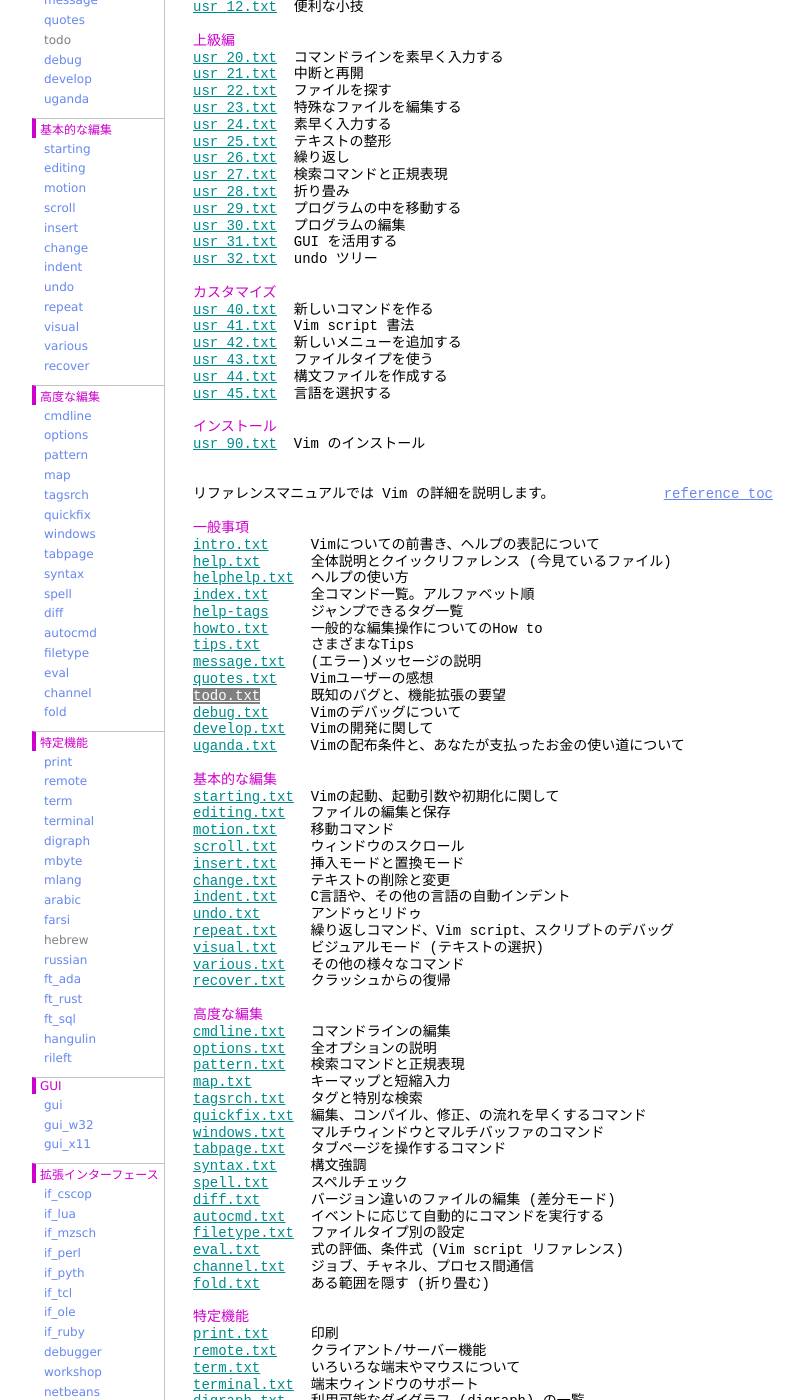
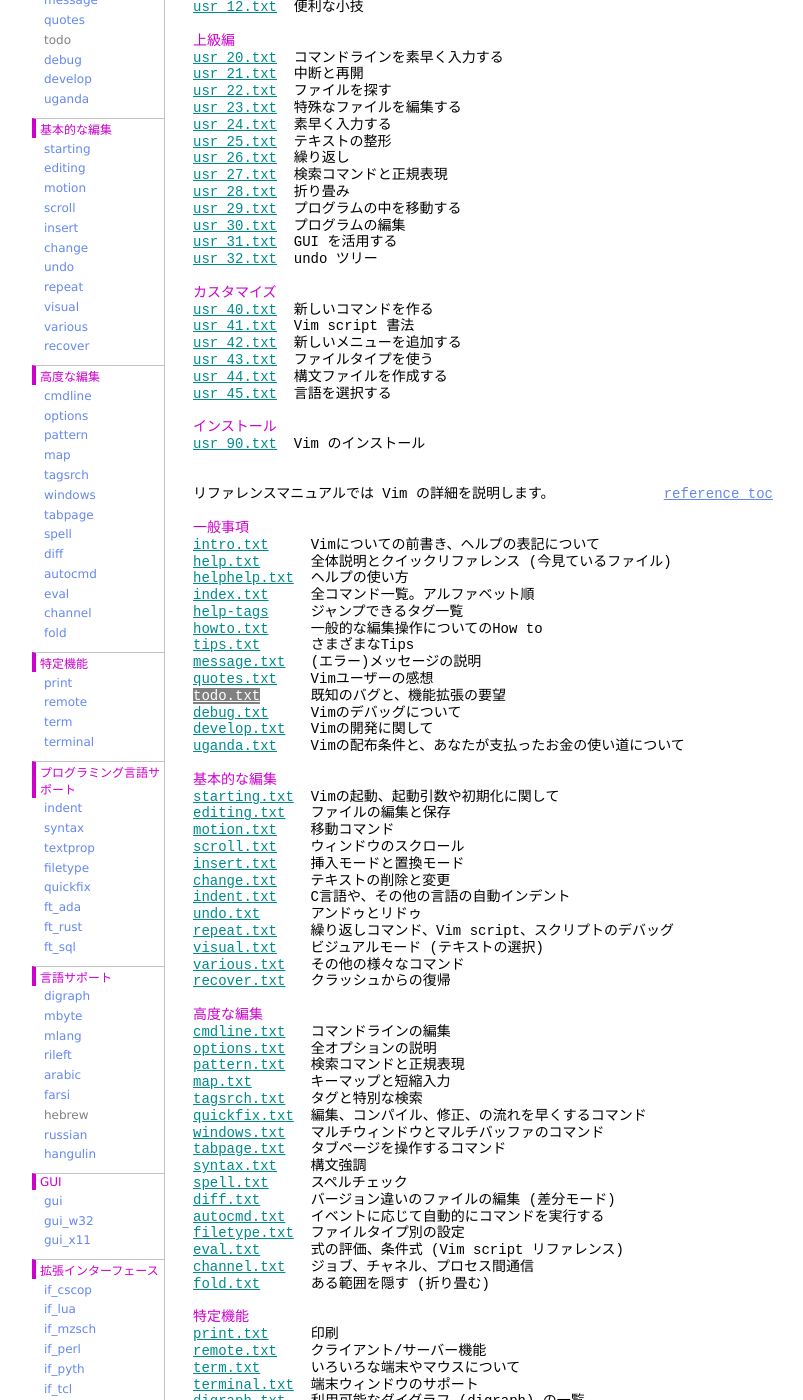
Before and after one commit to vim-jp/vimdoc-ja, a Jekyll site: the page built from index.html, in a window 1280 px wide and 1400 px high, scrolled down 1275 px. Shown: the whole window, without its empty margins (208-1011 px from the left). Built offline with Jekyll 4.4.1, drawn with Linux system fonts in a browser that asks for light colours; nearby versions of some CDN libraries; comment, search, counter and statistics services are not loaded; some of the changed text lies outside the part shown.

Commit message:
Update the sidebar
Follow the changes of help.{txt,jax}.

```diff
--- a/_layouts/vimdoc.html
+++ b/_layouts/vimdoc.html
@@ -171,18 +167,31 @@
 <li><a href="remote.html">remote</a></li>
 <li><a href="term.html">term</a></li>
 <li><a href="terminal.html">terminal</a></li>
+</ul></dd>
+
+<dt>プログラミング言語サポート</dt>
+<dd><ul>
+<li><a href="indent.html">indent</a></li>
+<li><a href="syntax.html">syntax</a></li>
+<li><a href="textprop.html">textprop</a></li>
+<li><a href="filetype.html">filetype</a></li>
+<li><a href="quickfix.html">quickfix</a></li>
+<li><a href="ft_ada.html">ft_ada</a></li>
+<li><a href="ft_rust.html">ft_rust</a></li>
+<li><a href="ft_sql.html">ft_sql</a></li>
+</ul></dd>
+
+<dt>言語サポート</dt>
+<dd><ul>
 <li><a href="digraph.html">digraph</a></li>
 <li><a href="mbyte.html">mbyte</a></li>
 <li><a href="mlang.html">mlang</a></li>
+<li><a href="rileft.html">rileft</a></li>
 <li><a href="arabic.html">arabic</a></li>
 <li><a href="farsi.html">farsi</a></li>
 <li><a href="hebrew.html" class="EnglishPage">hebrew</a></li>
 <li><a href="russian.html">russian</a></li>
-<li><a href="ft_ada.html">ft_ada</a></li>
-<li><a href="ft_rust.html">ft_rust</a></li>
-<li><a href="ft_sql.html">ft_sql</a></li>
 <li><a href="hangulin.html">hangulin</a></li>
-<li><a href="rileft.html">rileft</a></li>
 </ul></dd>
 
 <dt>GUI</dt>
@@ -242,14 +251,10 @@
 <li><a href="pi_logipat.html">pi_logipat</a></li>
 <li><a href="pi_netrw.html">pi_netrw</a></li>
 <li><a href="pi_paren.html">pi_paren</a></li>
+<li><a href="pi_spec.html">pi_spec</a></li>
 <li><a href="pi_tar.html">pi_tar</a></li>
 <li><a href="pi_vimball.html">pi_vimball</a></li>
 <li><a href="pi_zip.html">pi_zip</a></li>
-</ul></dd>
-
-<dt>ファイルタイププラグイン</dt>
-<dd><ul>
-<li><a href="pi_spec.html">pi_spec</a></li>
 </ul></dd>
 
 <dt>その他</dt>
```
Also changed, not shown: other parts of _layouts/vimdoc.html (+0 -4 lines).
